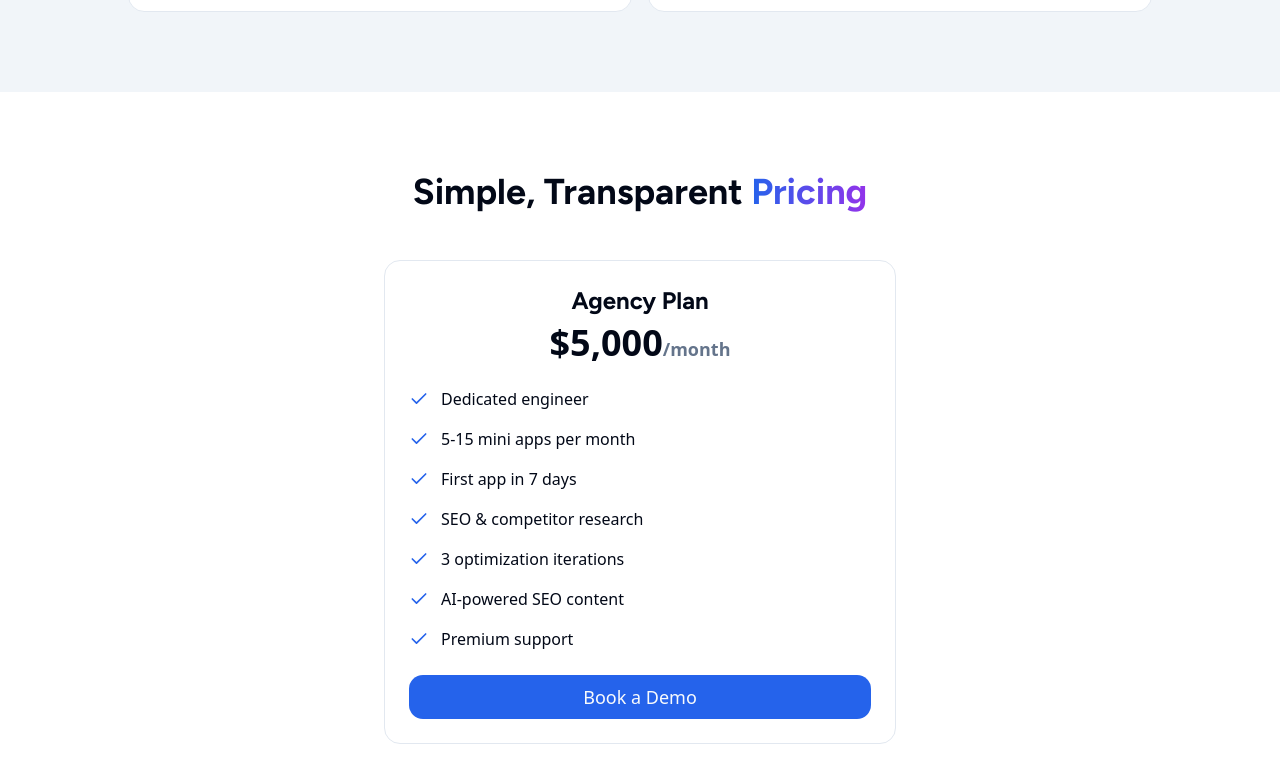
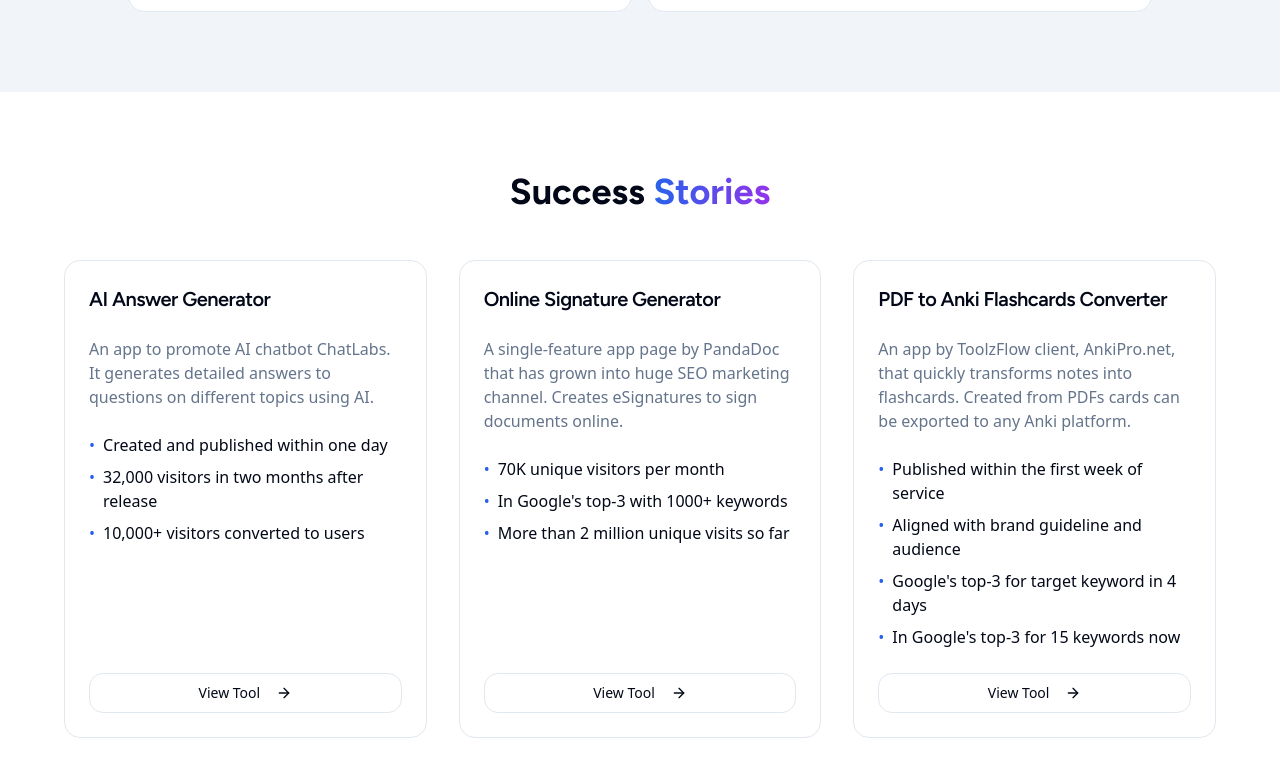
Before and after one commit to writingmate/mini-app-boost, a React (Vite) app: page / in a window 1280 px wide. Shown: the part 3490-4260 px from the top of the page. Built offline with nearby package versions, Linux system fonts and the light colour scheme.

Commit message:
Add success stories section
Implemented a new section to showcase success stories, highlighting various applications and their achievements. This section includes detailed descriptions and metrics for each success story to enhance user engagement and credibility.
[skip gpt_engineer]

```diff
--- /dev/null
+++ b/src/components/SuccessStories.tsx
@@ -0,0 +1,78 @@
+import { ArrowRight } from "lucide-react";
+import { Button } from "./ui/button";
+import { Card, CardContent, CardFooter, CardHeader, CardTitle } from "./ui/card";
+
+const stories = [
+  {
+    id: 1,
+    title: "AI Answer Generator",
+    description: "An app to promote AI chatbot ChatLabs. It generates detailed answers to questions on different topics using AI.",
+    metrics: [
+      "Created and published within one day",
+      "32,000 visitors in two months after release",
+      "10,000+ visitors converted to users"
+    ],
+    link: "#"
+  },
+  {
+    id: 2,
+    title: "Online Signature Generator",
+    description: "A single-feature app page by PandaDoc that has grown into huge SEO marketing channel. Creates eSignatures to sign documents online.",
+    metrics: [
+      "70K unique visitors per month",
+      "In Google's top-3 with 1000+ keywords",
+      "More than 2 million unique visits so far"
+    ],
+    link: "#"
+  },
+  {
+    id: 3,
+    title: "PDF to Anki Flashcards Converter",
+    description: "An app by ToolzFlow client, AnkiPro.net, that quickly transforms notes into flashcards. Created from PDFs cards can be exported to any Anki platform.",
+    metrics: [
+      "Published within the first week of service",
+      "Aligned with brand guideline and audience",
+      "Google's top-3 for target keyword in 4 days",
+      "In Google's top-3 for 15 keywords now"
+    ],
+    link: "#"
+  }
+];
+
+export const SuccessStories = () => {
+  return (
+    <div className="section-padding bg-white">
+      <div className="max-w-6xl mx-auto">
+        <h2 className="text-3xl md:text-4xl font-bold text-center mb-12">
+          Success <span className="gradient-text">Stories</span>
+        </h2>
+        <div className="grid grid-cols-1 md:grid-cols-2 lg:grid-cols-3 gap-8">
+          {stories.map((story) => (
+            <Card key={story.id} className="flex flex-col">
+              <CardHeader>
+                <CardTitle className="text-xl">{story.title}</CardTitle>
+              </CardHeader>
+              <CardContent className="flex-grow">
+                <p className="text-muted-foreground mb-6">{story.description}</p>
+                <ul className="space-y-2">
+                  {story.metrics.map((metric, index) => (
+                    <li key={index} className="flex items-start gap-2">
+                      <span className="text-primary font-medium">•</span>
+                      <span>{metric}</span>
+                    </li>
+                  ))}
+                </ul>
+              </CardContent>
+              <CardFooter>
+                <Button variant="outline" className="w-full group">
+                  View Tool
+                  <ArrowRight className="w-4 h-4 ml-2 group-hover:translate-x-1 transition-transform" />
+                </Button>
+              </CardFooter>
+            </Card>
+          ))}
+        </div>
+      </div>
+    </div>
+  );
+};
--- a/src/pages/Index.tsx
+++ b/src/pages/Index.tsx
@@ -3,6 +3,7 @@ import { Features } from "@/components/Features";
 import { Pricing } from "@/components/Pricing";
 import { Examples } from "@/components/Examples";
 import { ComparisonSection } from "@/components/ComparisonSection";
+import { SuccessStories } from "@/components/SuccessStories";
 
 const Index = () => {
   return (
@@ -11,6 +12,7 @@ const Index = () => {
       <Features />
       <ComparisonSection />
       <Examples />
+      <SuccessStories />
       <Pricing />
     </div>
   );
```
